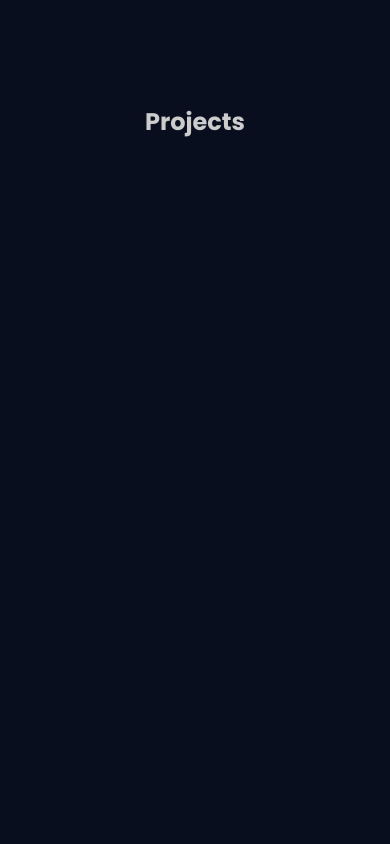
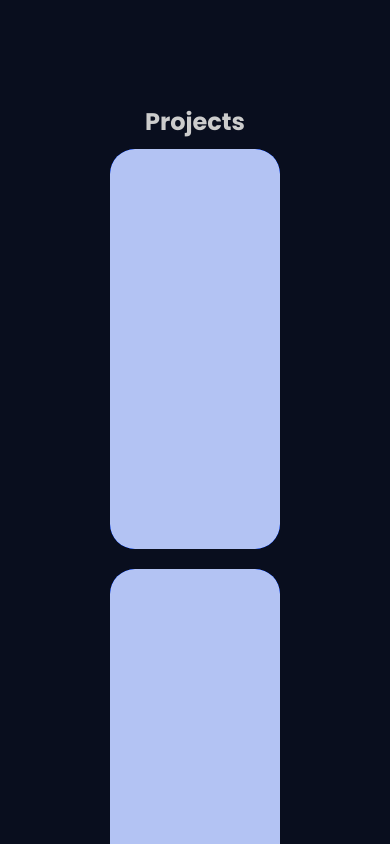
Before and after one commit to km00776/OfficialPortfolio, a Next.js app: page / in a window 390 px wide. Shown: the part 840-1684 px from the top of the page. Built offline with nearby package versions, Linux system fonts and the light colour scheme; grey boxes are pictures that could not be loaded.

Commit message:
more responsive for tablets and mobile

```diff
--- a/components/Project-Section.js
+++ b/components/Project-Section.js
@@ -1,5 +1,6 @@
 import Head from 'next/head';
 import Link from 'next/link'
+import ProjectContainer from './ProjectContainer';
 
 const ProjectSection = () => {
     return (
@@ -9,7 +10,12 @@ const ProjectSection = () => {
             <div className="title">
                 <h2 className="project">Projects</h2>
             </div>
-
+            <div className="Projects">
+                <ProjectContainer />
+                <ProjectContainer />
+                <ProjectContainer />
+                <ProjectContainer />
+            </div>
         </section>
 
 
--- a/components/ProjectContainer.js
+++ b/components/ProjectContainer.js
@@ -1,3 +1,14 @@
 const ProjectContainer = () => {
+    return(
+   <div class="projectContainer">
 
+   </div>
+    );
 }
+
+/**
+ * Image
+ * text
+ */
+
+export default ProjectContainer;
--- a/styles/globals.css
+++ b/styles/globals.css
@@ -44,8 +44,19 @@ a {
   mix-blend-mode: overlay;
 }
 
-.ProjectContainer {
-  width: 100%;
+.projectContainer {
+  width: 400px;
+	height:500px;
+	margin:10px;
+	padding:10px;
+  border-radius: 25px;
+  display: flex ;
+  background-color: #ccc;
+}
+.Projects {
+  display:flex;
+  margin-top: 80px;
+
 }
 
 * {
@@ -330,4 +341,54 @@ a {
   .text h3 {
     font-size: 2em;
   }
+
+  .Projects {
+    display: flex; flex-flow: column-reverse;
+
+     margin: auto;
+     align-content: center;
+     flex-wrap: wrap;
+
+  }
+
+  .projectContainer {
+    width: 250px;
+    height:400px;
+    border-radius: 25px;
+    display:  flex;
+    flex-flow: column;
+    background-color: #ccc;
+  }
+
 }
+
+@media (max-width: 1025px) {
+  .showcase,
+  .showcase header {
+    padding: 40px;
+  }
+  .text h2 {
+    font-size: 3em;
+  }
+  .text h3 {
+    font-size: 2em;
+  }
+
+  .Projects {
+     display: flex; flex-flow: row-reverse;
+     margin: auto;
+     align-content: center;
+     flex-wrap: wrap;
+
+  }
+
+  .projectContainer {
+    width: 350px;
+    height:400px;
+    border-radius: 25px;
+    display:  flex;
+    flex-flow: row;
+    background-color: #ccc;
+  }
+
+}
```
